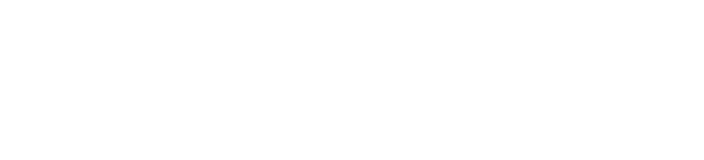
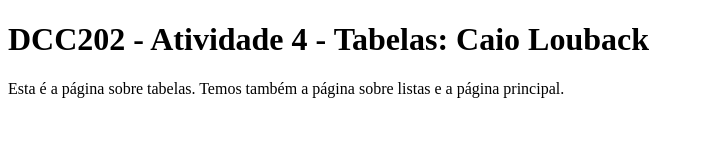
Before and after one commit to ufjf-dcc202/ufjf-dcc202-2023-3-b-atv4-CaioLouback, a website: page tabelas.html in a window 1280 px wide. Shown: the whole page, without its empty margins (0-704 px from the left). Drawn offline with Linux system fonts and the light colour scheme.

Commit message:
Criação do MAIN, título e parágrafo.

```diff
--- a/tabelas.html
+++ b/tabelas.html
@@ -1,11 +1,16 @@
 <!DOCTYPE html>
-<html lang="en">
+<html lang="pt">
 <head>
     <meta charset="UTF-8">
     <meta name="viewport" content="width=device-width, initial-scale=1.0">
-    <title>Document</title>
+    <title>DCC202 - Atividade 4 - Tabelas: Caio Louback</title>
 </head>
 <body>
+    <main>
+        <h1>DCC202 - Atividade 4 - Tabelas: Caio Louback</h1>
+        <p>Esta é a página sobre tabelas. Temos também a página sobre listas e a página principal.
 
+        </p>
+    </main>
 </body>
 </html>
```
